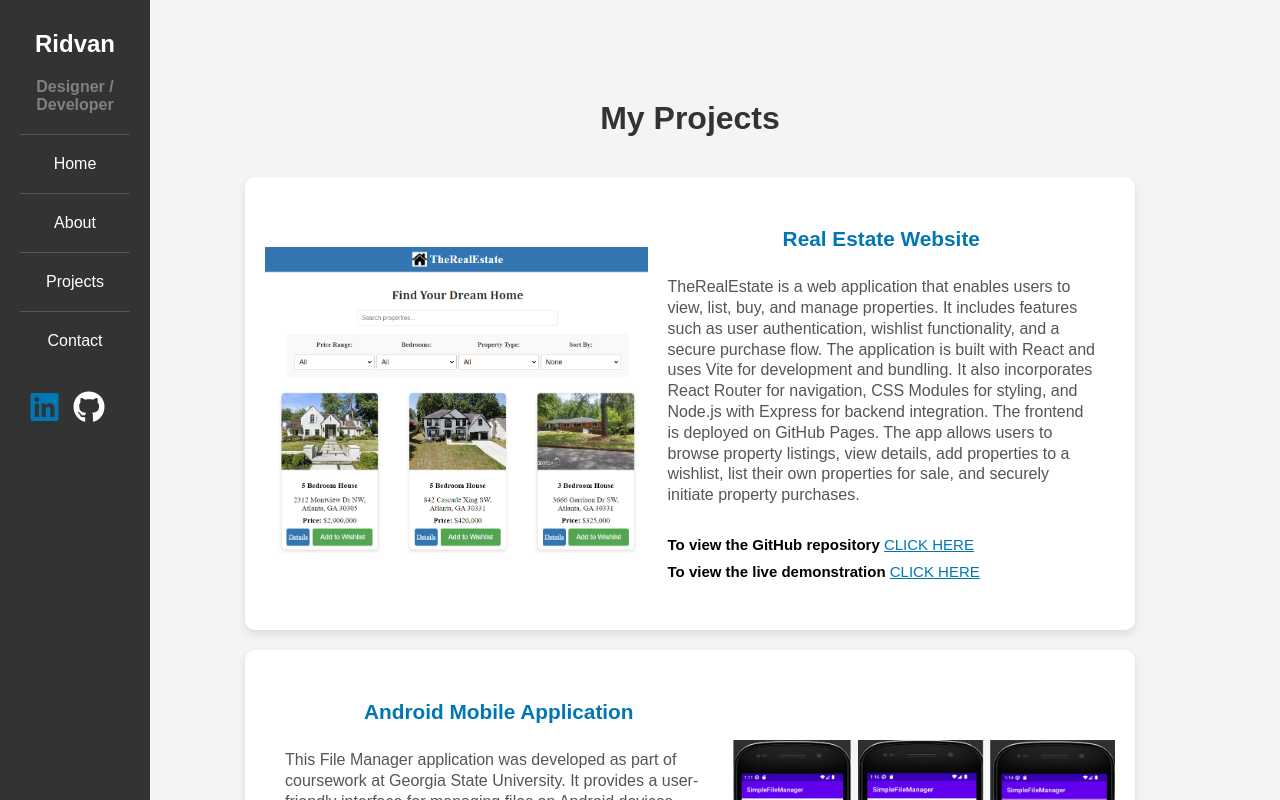
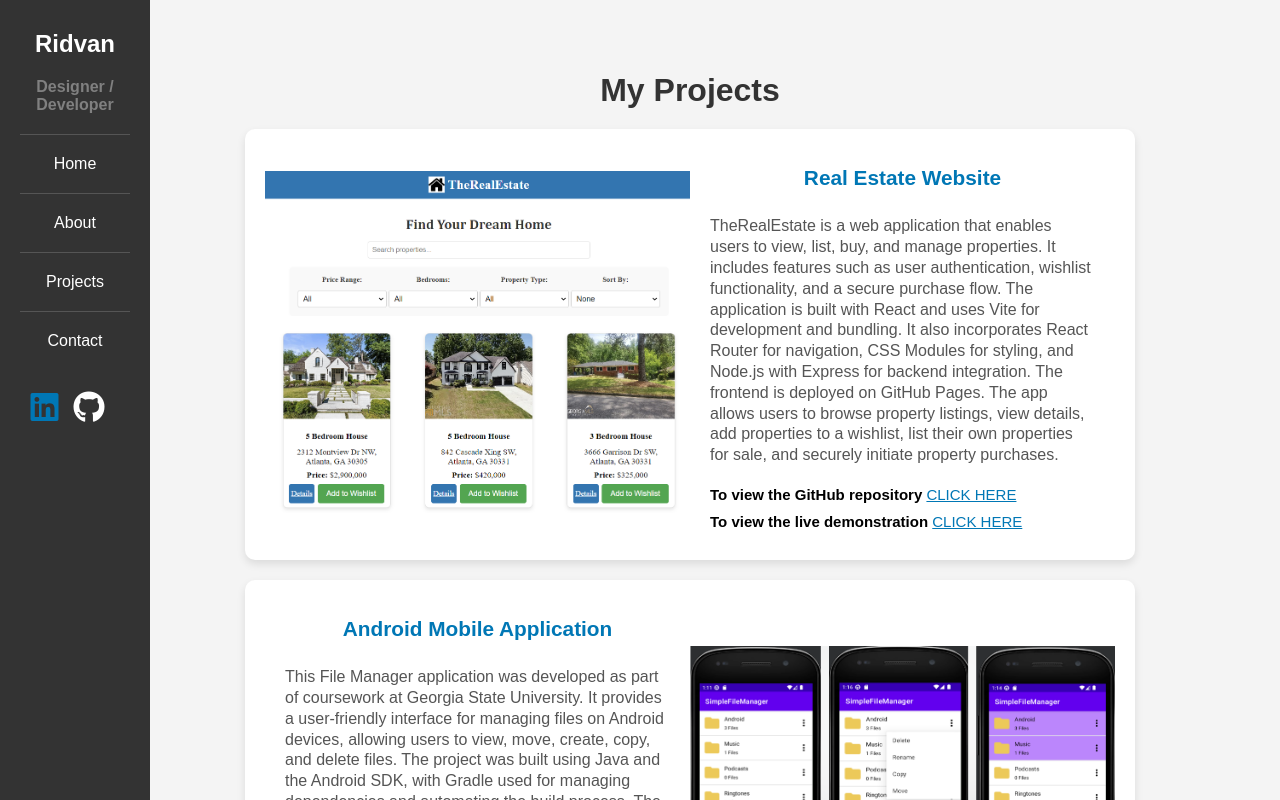
Before and after one commit to Ridvan2002/Portfolio, a React (Vite) app: page /projects in a window 1280 px wide. Shown: the top 800 px of the page. Built offline with nearby package versions, Linux system fonts and the light colour scheme.

Commit message:
projects.css changes

```diff
--- a/src/About.jsx
+++ b/src/About.jsx
@@ -43,7 +43,7 @@ function About() {
                 <div className="card-image-container">
                     <img
                         className="card-image"
-                        src={`${base}assets/Ridvan.PNG`}
+                        src={`${base}assets/Ridvan.png`}
                         alt="profile picture"
                     />
                 </div>
--- a/src/Projects.css
+++ b/src/Projects.css
@@ -1,14 +1,13 @@
 .projects-section {
-    padding: 40px 0px;
     background-color: #f4f4f4;
     text-align: center;
-    margin-top: 300px;
+    margin-top: 180px;
 }
 
 .projects-title {
     font-size: 2.0rem;
     color: #333;
-    margin-bottom: 40px;
+    margin-bottom: 20px;
 }
 
 /* Grid styling for the projects (Vertical Layout) */
@@ -25,16 +24,12 @@
     border-radius: 10px;
     box-shadow: 0 4px 8px rgba(0, 0, 0, 0.1);
     overflow: hidden;
-    width: 100%;
     max-width: 850px; /* Increase the width to cover more of the page */
     text-align: left;
     display: flex; /* Use flexbox to position image and content side by side */
-    align-items: center; /* Center content vertically */
-    padding: 20px; /* Add padding to create space around the content */
-    transition: none; /* Remove hover effect */
+    padding: 0px 20px; /* Add padding to create space around the content */
 }
 
-/* Flex direction for different layouts */
 .project-card.left-image {
     flex-direction: row; /* Image on the left, content on the right */
 }
@@ -44,7 +39,7 @@
 }
 
 .project-image {
-    width: 45%; /* Decrease the width of the image */
+    width: 50%; /* Decrease the width of the image */
     height:auto; /* Auto height to maintain aspect ratio */
     object-fit: cover;
     cursor: pointer; /* Make the image cursor a pointer */
@@ -57,15 +52,13 @@
     color: #0077b5;
     margin-bottom: 10px;
     text-align: center;
-    margin-top: 0; /* Remove any top margin */
-    padding-top: 10px; /* Optional: Add padding to bring it closer to the top */
 }
 
 /* Description styling */
 .project-description {
     font-size: 1.0rem;
     color: #555;
-    margin-bottom: 20px;
+    margin-bottom: 10px;
     line-height: 1.3;
 }
 
--- a/src/index.css
+++ b/src/index.css
@@ -190,7 +190,7 @@ body, html {
   background-color: #fff;
   border-radius: 10px;
   box-shadow: 0 4px 8px rgba(0, 0, 0, 0.1);
-  max-width: 250px;
+  max-width: 225px;
   min-height: 601px;
 }
 
```
